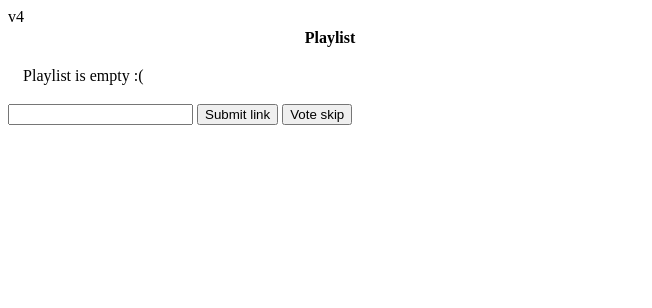
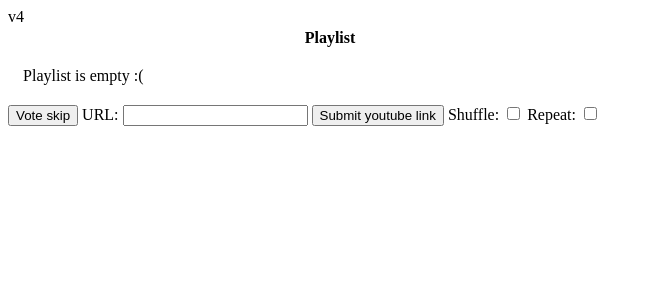
Before and after one commit to ndrebing/djangomusic, a Django app: page / in a window 1280 px wide. Shown: the top 308 px of the page, without its empty margins (0-652 px from the left). Run offline with Django 3.2, Linux system fonts and the light colour scheme; data that the repository does not hold is empty; some libraries are stand-ins or nearby versions.

Commit message:
checkboxes for mute and shuffle

```diff
--- a/music/admin.py
+++ b/music/admin.py
@@ -1,5 +1,6 @@
 from django.contrib import admin
-from .models import PlaylistItem, PlayState
+from .models import PlaylistItem, PlayState, ConfigItem
 
 admin.site.register(PlaylistItem)
 admin.site.register(PlayState)
+admin.site.register(ConfigItem)
--- a/music/forms.py
+++ b/music/forms.py
@@ -2,3 +2,7 @@ from django import forms
 
 class AddItemForm(forms.Form):
     link = forms.CharField(label='Link', max_length=100)
+
+class AddConfigForm(forms.Form):
+    shuffle = forms.BooleanField(label = 'Shuffle', initial=False)
+    repeat = forms.BooleanField(label = 'Repeat', initial=False)
--- a/music/models.py
+++ b/music/models.py
@@ -14,6 +14,10 @@ class PlaylistItem(models.Model):
     def was_played_recently(self):
         return self.last_played >= timezone.now() - datetime.timedelta(days=1)
 
+class ConfigItem(models.Model):
+    shuffle = models.BooleanField(default=False)
+    repeat = models.BooleanField(default=False)
+
 class PlayState(models.Model):
     playing_youtube_id = models.ForeignKey("PlaylistItem", on_delete=models.PROTECT)
 
--- a/music/templates/music/index.html
+++ b/music/templates/music/index.html
@@ -31,9 +31,11 @@
         </tr>
       </table>
 
-      <input type="text", id="id_link">
-      <input type="button" value="Submit link" onclick="submitYoutubeLink();"/>
       <input type="button" value="Vote skip" onclick="voteSkip();"/>
+      <label>URL: <input name="URL" type="text" , id="id_link"></label>
+      <input type="button" value="Submit youtube link" onclick="submitYoutubeLink();"/>
+      <label>Shuffle: </label><input name="Shuffle" type="checkbox", id="shuffle" onchange="pushConfig()"> </label>
+      <label>Repeat: <input name="Repeat" type="checkbox", id="repeat" onchange="pushConfig()"> </label>
 
     </main>
     <footer></footer>
@@ -75,7 +77,23 @@
                 }
               }
           });
-        }
+      }
+
+      function pushConfig() {
+          var sh = $("#shuffle").is(":checked");
+          var re = $("#repeat").is(":checked");
+          $.ajax({
+              url: '{% url "change_config" %}',
+              data: {
+                    'shuffle': sh,
+                    'repeat': re
+              },
+              dataType: 'json',
+              success: function (data) {
+                  alert("config has been changed");
+              }
+          });
+      }
 
       // Add youtube url
 
--- a/music/urls.py
+++ b/music/urls.py
@@ -8,4 +8,5 @@ urlpatterns = [
     # ex: /polls/5/
     path('<int:playlistitem_id>/', views.detail, name='detail'),
     path('ajax/add_youtube_url/', views.add_youtube_url, name='add_youtube_url'),
+    path('ajax/change_config/', views.change_config, name='change_config')
 ]
--- a/music/views.py
+++ b/music/views.py
@@ -1,6 +1,6 @@
 from django.shortcuts import render
 from django.http import HttpResponse,HttpResponseRedirect
-from .models import PlaylistItem
+from .models import PlaylistItem, ConfigItem
 from django.template import loader
 from .forms import AddItemForm
 from django.utils import timezone
@@ -12,6 +12,26 @@ import sqlite3
 
 # Get an instance of a logger
 logger = logging.getLogger(__name__)
+
+def change_config(request):
+    if request.method == 'GET':
+        shuffle_val = True if request.GET.get('shuffle', False) == "true" else False
+        repeat_val = True if request.GET.get('repeat', False) == "true" else False
+
+        d = ConfigItem(shuffle=shuffle_val, repeat=repeat_val)
+
+        try:
+            d.save()
+            data = {
+                'success': True
+            }
+            return JsonResponse(data)
+        except:
+           data = {
+                'success': True
+            }
+        return JsonResponse(data)
+
 
 def add_youtube_url(request):
     logging.error("Calling ")
```
Also changed, not shown: music/migrations/0005_configitem.py (added), 1 other file.
